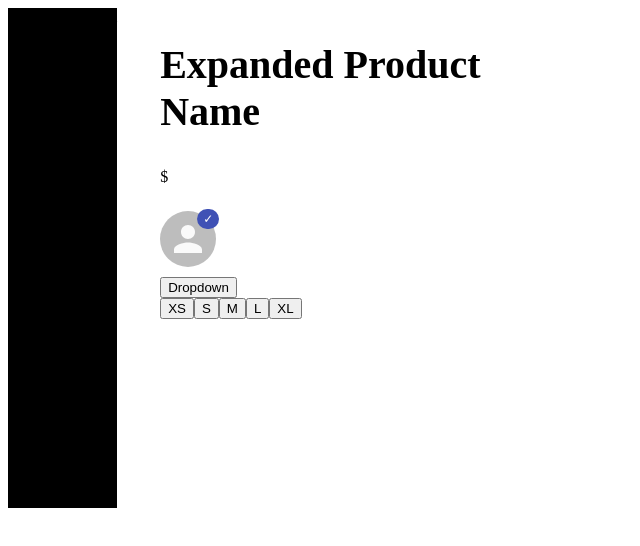
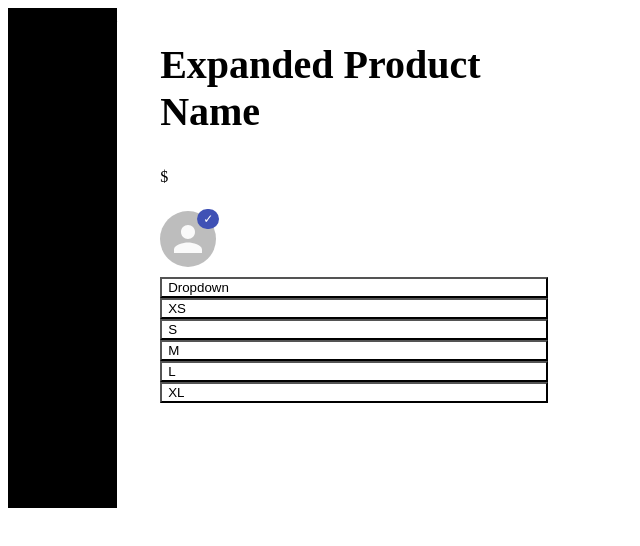
Before and after one commit to RAJE-tech/Product-Detail, a React app: page / in a window 1280 px wide. Shown: the top 546 px of the page, without its empty margins (0-640 px from the left). Built offline with nearby package versions, Linux system fonts and the light colour scheme; no server answers; the HTML template or start-up script is replaced by a standard one.

Commit message:
added some styles to clean up the dropdown

```diff
--- a/src/components/AddToCart.jsx
+++ b/src/components/AddToCart.jsx
@@ -5,7 +5,7 @@ function AddToCart({ selectedStyle }) {
   const [selectedSize, setSelectedSize] = useState('');
 
   return (
-    <div>
+    <div className ="ajs-add-to-cart">
       <div className="row">
         <div className="col-9">
           <SelectSize skus={selectedStyle.skus} setSelectedSize={setSelectedSize} />
--- a/src/main.css
+++ b/src/main.css
@@ -65,3 +65,12 @@ p{
 .hidden{
   display: none;
 }
+.ajs-add-to-cart .dropdown button{
+  background-color: white;
+  color: black;
+  border-radius: 0;
+  width: 100%;
+  display: flex;
+  justify-content: space-between;
+  align-items: center;
+}
```
Also changed, not shown: 1 other file (tests, documents, lock files or other folders).
